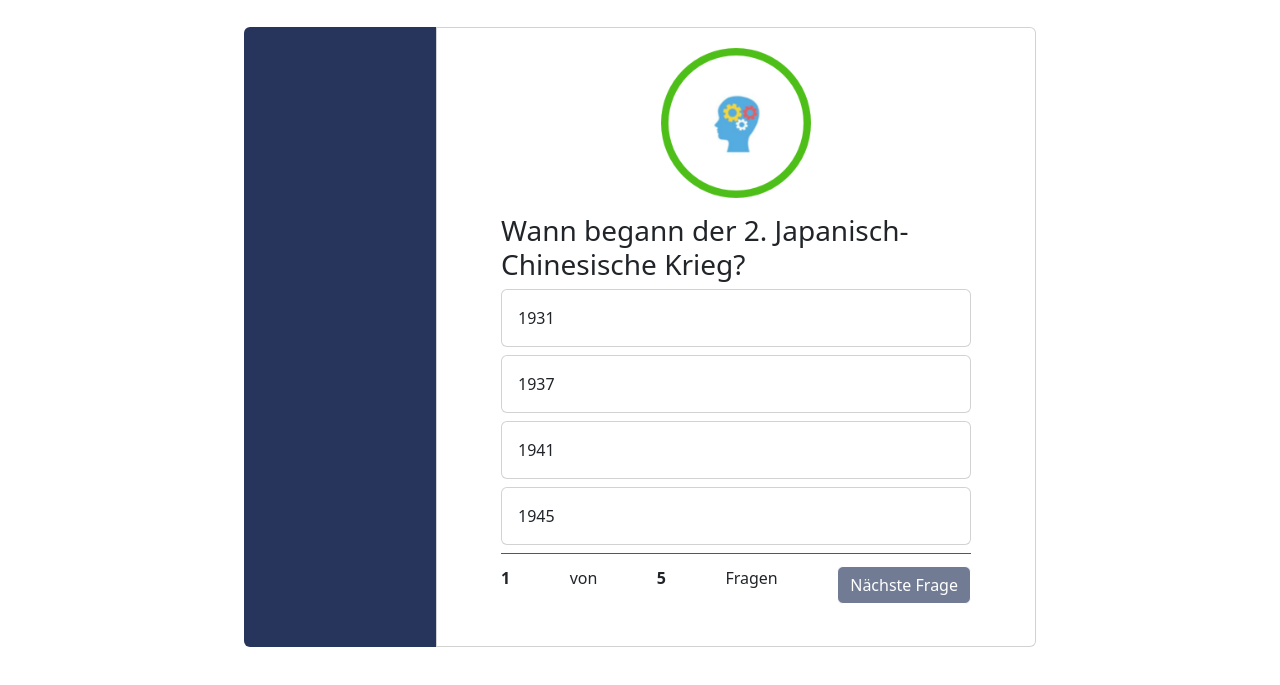
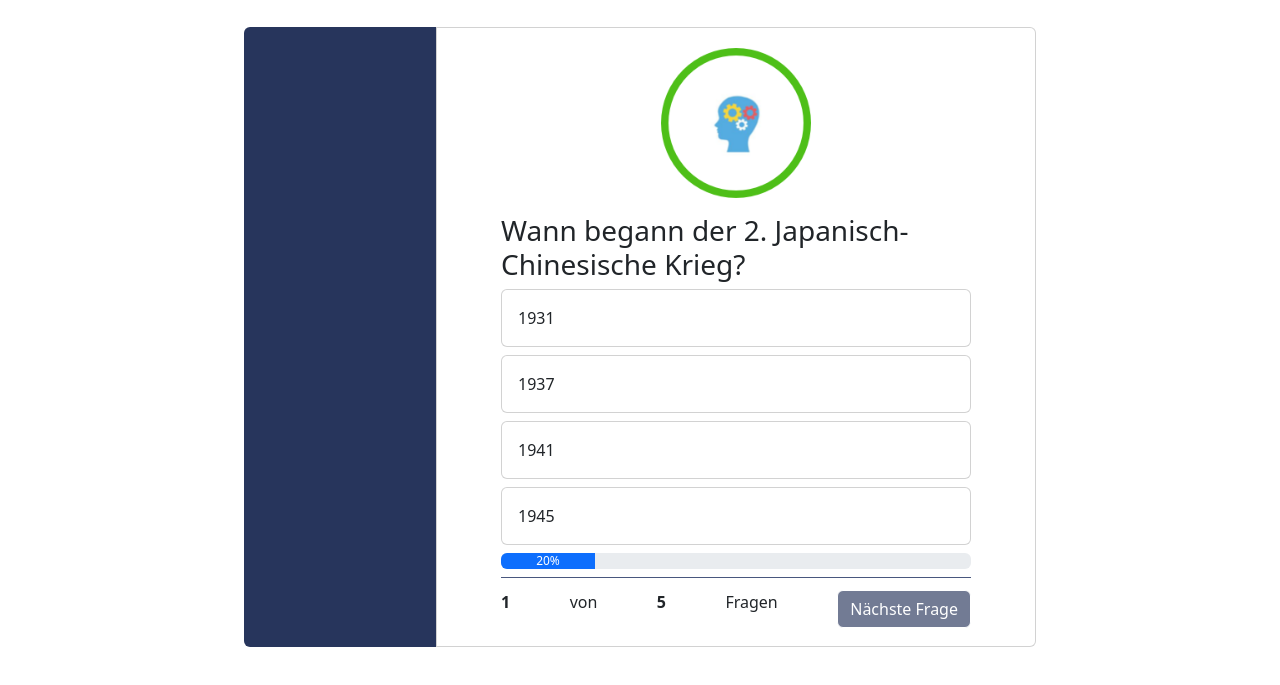
Before and after one commit to artir97/QuizApp, a website: page index.html in a window 1280 px wide. Shown: the part 63-748 px from the top of the page. Drawn offline with nearby package versions, Linux system fonts and the light colour scheme.

Commit message:
included a working progress bar

```diff
--- a/index.html
+++ b/index.html
@@ -24,11 +24,11 @@
 
             </div>
             <div class="card card-body" id="end-screen" style="display: none;">
-                <div>
+                <div class="mb-3">
                     <img src="img/brain result.png" alt="">
                 </div>
                 <div>
-                    Quiz beendet!
+                    <b>Quiz beendet!</b>
                 </div>
                 <div id="total-answers">
                     <!-- rendered through a function -->
@@ -37,6 +37,7 @@
 
             <div class="card main-card" style="width: 18rem" id="question-body">
                 <img src="img/brain result.png" class="card-img" alt="...">
+
                 <div class="card-body">
                     <h3 class="mx-5" id="question">frage</h3>
 
@@ -60,11 +61,13 @@
 
 
                     <div class="card mb-2 mx-5 quiz-answer" onclick="answer('answer_4')">
-                        <div class="card-body"id="answer_4">
+                        <div class="card-body" id="answer_4">
                             <!-- rendered by init() -> showQuestionsAndAnswers() -->
                         </div>
                     </div>
-
+                    <div class="progress mt-2 mb-2 mx-5">
+                        <div id="progress-bar" class="progress-bar" role="progressbar" style="width: 0%;"></div>
+                    </div>
                     <div id="questions" class="mx-5 flex question-footer">
                         <!-- rendered by init() -->
                     </div>
--- a/script.js
+++ b/script.js
@@ -20,6 +20,11 @@ function showQuestionAndAnswers(){
 
         totalAnswers.innerHTML = totalQuestionsAnsweredHtml(correctAnswers, questionArr);
     }else{
+        let percent = (currentQuestion+1) / questionArr.length;
+        percent = Math.round(percent * 100);
+        document.getElementById('progress-bar').innerHTML = `${percent}%`;
+        document.getElementById('progress-bar').style.width = `${percent}%`;
+        console.log('percent', percent);
         let question = questionArr[currentQuestion];
 
         document.getElementById('question').innerHTML = question['question'];
```
